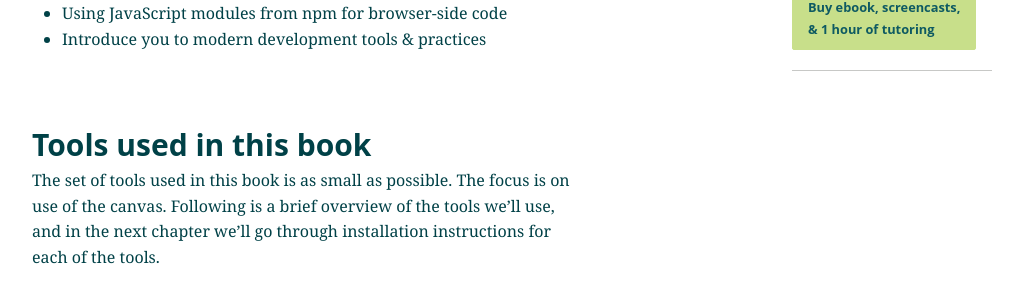
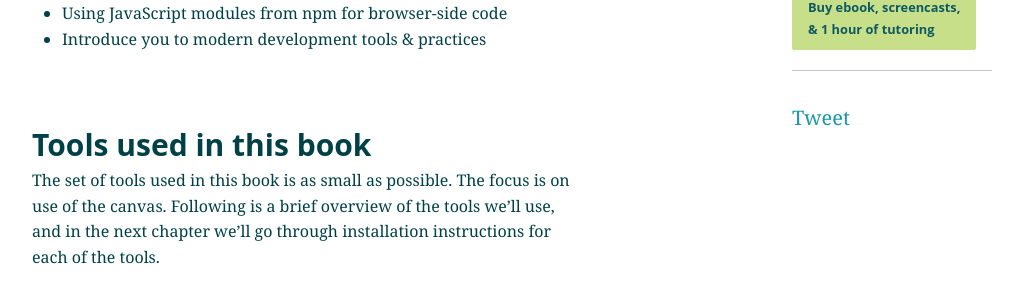
Before and after one commit to learn-js/canvassing, a Jekyll site: the page built from read/index.md, in a window 1280 px wide and 900 px high, scrolled down 653 px. Shown: the part 156-456 px from the top of the window, without its empty margins (128-1141 px from the left). Built offline with Jekyll 4.4.1, drawn with Linux system fonts in a browser that asks for light colours; nearby versions of some CDN libraries; Markdown is read by kramdown in place of the engine named in the settings; comment, search, counter and statistics services are not loaded.

Commit message:
add twitter button

```diff
--- a/_layouts/read.html
+++ b/_layouts/read.html
@@ -33,6 +33,9 @@
       </a></p>
       <hr>
 
+      <a href="https://twitter.com/share" class="twitter-share-button" data-url="http://learnjs.io/canvassing/read/" data-text="Canvassing: learn creative coding with JavaScript & the canvas" data-via="learnjs_io">Tweet</a>
+<script>!function(d,s,id){var js,fjs=d.getElementsByTagName(s)[0],p=/^http:/.test(d.location)?'http':'https';if(!d.getElementById(id)){js=d.createElement(s);js.id=id;js.src=p+'://platform.twitter.com/widgets.js';fjs.parentNode.insertBefore(js,fjs);}}(document, 'script', 'twitter-wjs');</script>
+
     </div>
 
     <div id="content">
```
